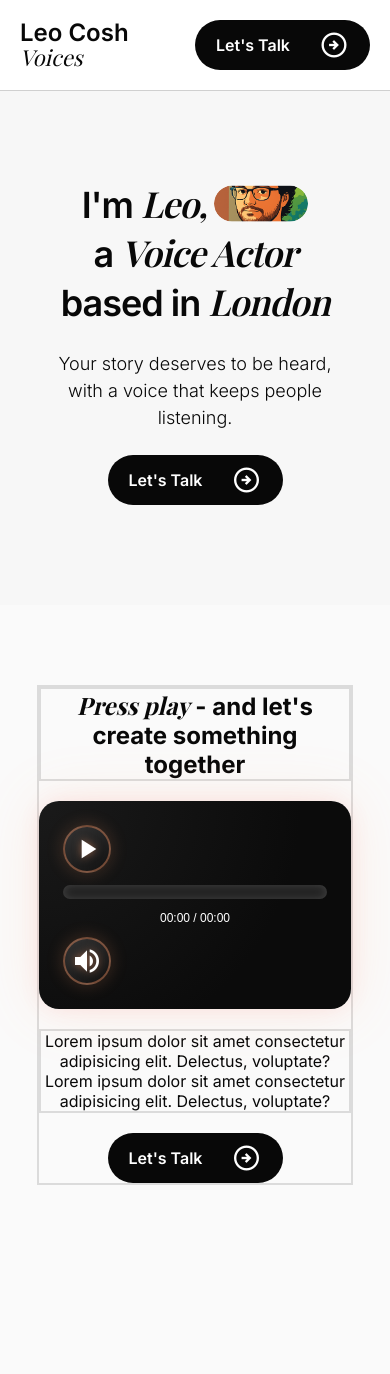
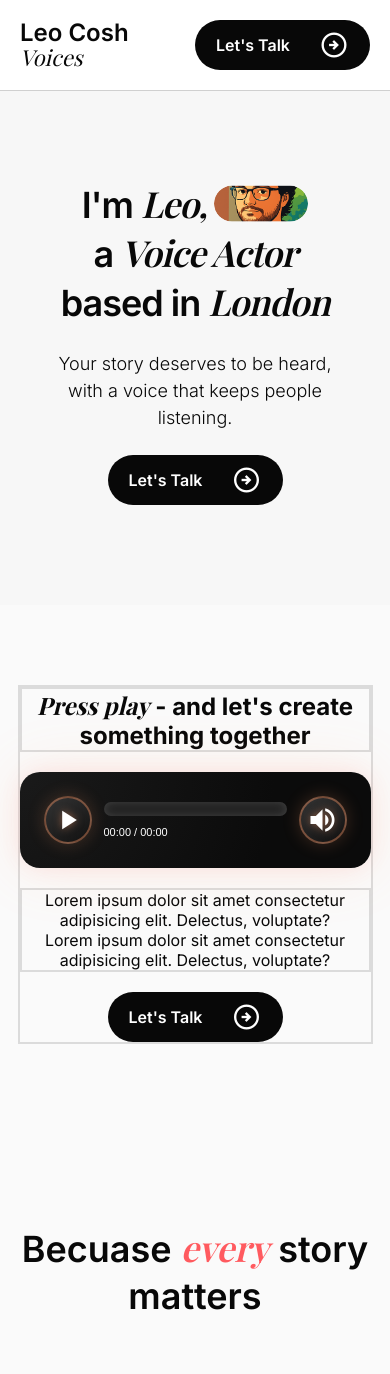
Before and after one commit to robjeybee/leo-cosh-voices, a React (Vite) app: page / in a window 390 px wide. Shown: the top 1374 px of the page. Built offline with nearby package versions, Linux system fonts and the light colour scheme; a web font is replaced by a local one.

Commit message:
added update audio player

```diff
--- a/src/components/AudioPlayer.jsx
+++ b/src/components/AudioPlayer.jsx
@@ -137,12 +137,13 @@
               className="progress-filled"
               style={{ width: `${progress}%` }}
             ></div>
-          </div>
+                  </div>
+                  <div className="time-display">
+          {formatTime(currentTime)} / {formatTime(duration)}
+        </div>
         </div>
 
-        <div className="time-display">
-          {formatTime(currentTime)} / {formatTime(duration)}
-        </div>
+
 
         <button
           onClick={toggleMute}
--- a/src/styles/audioplayer.css
+++ b/src/styles/audioplayer.css
@@ -8,7 +8,6 @@
     max-width: 100%;
     padding: 24px;
     box-sizing: border-box;
-    /* <-- ensures padding doesn't overflow */
     background: radial-gradient(circle at top left, #1a1a1a, #0b0b0b 70%);
     border-radius: 20px;
     box-shadow: 0 0 20px rgba(255, 90, 95, 0.1),
@@ -23,15 +22,7 @@
     align-items: center;
     gap: 16px;
     justify-content: space-between;
-    flex-wrap: wrap;
-    width: 100%;
-    box-sizing: border-box;
-    /* <-- prevents child overflow */
-}
-
-.progress-bar-wrapper {
-    flex: 1;
-    position: relative;
+    flex-wrap: nowrap;
     width: 100%;
     box-sizing: border-box;
 }
@@ -50,6 +41,7 @@
     cursor: pointer;
     transition: all 0.35s ease;
     box-shadow: 0 0 18px rgba(255, 153, 102, 0.2);
+    flex-shrink: 0;
 }
 
 .icon-btn.active {
@@ -68,29 +60,49 @@
     filter: drop-shadow(0 0 4px rgba(255, 153, 102, 0.5));
 }
 
-/* Wrapper for glow */
 .progress-bar-wrapper {
-    flex: 1;
+    flex: 1 1 auto;
+    min-width: 0;
+    display: flex;
+    flex-direction: column;
+    height: 100%;
+    justify-content: flex-end;
+    gap: 10px;
     position: relative;
-    width: 100%;
 }
 
+/* Sparkle effect (blinks once) */
 .progress-bar-wrapper.sparkle::after {
-    content: "";
+content: "";
     position: absolute;
-    top: -6px;
-    left: -6px;
-    right: -6px;
-    bottom: -6px;
-    border-radius: 16px;
-    box-shadow: 0 0 0px rgba(255, 215, 150, 0.6),
-        0 0 1px rgba(168, 110, 247, 0.4);
-    animation: sparkleGlow 1.5s ease-out forwards;
+    top: 0;
+    left: 0;
+    right: 0;
+    bottom: 0;
+    border-radius: 14px;
+    box-shadow: 0 0 12px 4px rgba(255, 215, 150, 0.6),
+        0 0 20px 8px rgba(168, 110, 247, 0.4);
     pointer-events: none;
+    opacity: 0;
+    animation: sparkleBlink 0.8s ease-in-out forwards;
+}
+
+@keyframes sparkleBlink {
+    0% {
+        opacity: 0;
+    }
+
+    50% {
+        opacity: 1;
+    }
+
+    100% {
+        opacity: 0;
+    }
 }
 
 .progress-bar {
-    flex: 1;
+    width: 100%;
     height: 16px;
     background-color: #222;
     border-radius: 14px;
@@ -138,30 +150,15 @@
     }
 }
 
-@keyframes sparkleGlow {
-    0% {
-        opacity: 0;
-    }
-
-    30% {
-        opacity: 1;
-    }
-
-    100% {
-        opacity: 0;
-    }
+.time-display {
+    font-size: 12px;
+    color: #fff;
+    font-weight: 500;
+    text-align: left;
+    user-select: none;
+    flex-shrink: 0;
 }
 
-.time-display {
-    min-width: 60px;
-    font-size: 14px;
-    color: #fff;
-    text-align: center;
-    font-weight: 500;
-    user-select: none;
-}
-
-/* Responsive adjustments */
 @media (max-width: 480px) {
     .icon-btn {
         width: 48px;
@@ -169,18 +166,28 @@
         font-size: 24px;
     }
 
+    .progress-bar-wrapper {
+        flex: 1;
+        /* take remaining space */
+        display: flex;
+        justify-content: center;
+        /* center progress bar */
+    }
+
     .progress-bar {
+        width: 100%;
+        /* or max-width: 250px; to limit width */
         height: 14px;
     }
 
     .time-display {
-        font-size: 12px;
-        min-width: 50px;
+        font-size: 11px;
     }
 
     .controls {
-        flex-direction: column;
-        align-items: stretch;
+        flex-direction: row;
         gap: 12px;
+        align-items: center;
+        /* center vertically */
     }
 }
--- a/src/styles/demo.css
+++ b/src/styles/demo.css
@@ -6,7 +6,7 @@
 
 .demo-container {
     margin: 0 auto;
-    width: 80%;
+    width: 90%;
     border: #1112 2px solid;
     text-align: center;
     display: flex;
```
